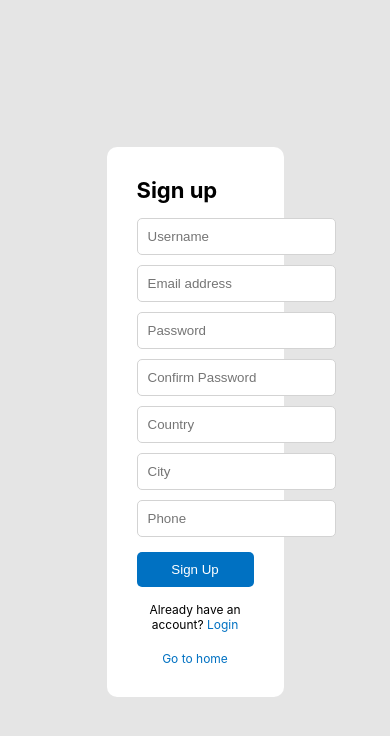
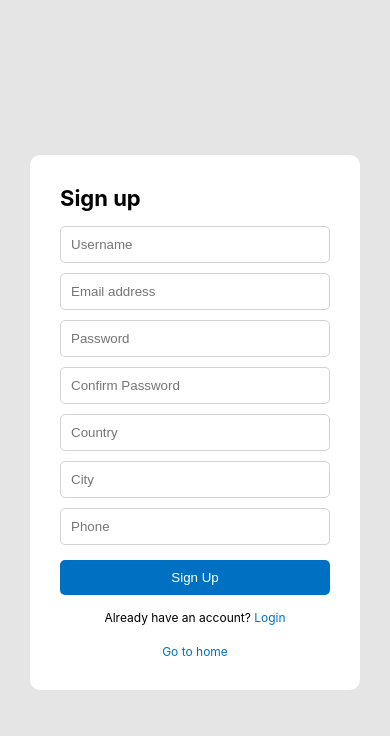
Before and after one commit to abeeb-ahmed/booky-v2, a React (Create React App) app in the folder client/: page /register in a window 390 px wide. Shown: the top 736 px of the page. Built offline with nearby package versions, Linux system fonts and the light colour scheme.

Commit message:
fix bugs

```diff
--- a/client/src/screens/hotel/Hotel.jsx
+++ b/client/src/screens/hotel/Hotel.jsx
@@ -150,7 +150,7 @@ const Hotel = () => {
                       </strong>
                       ({dayDiff} nights)
                     </span>
-                    <button conClick={handleReserve}>
+                    <button onClick={handleReserve}>
                       Reserve or Book Now!
                     </button>
                   </div>
--- a/client/src/screens/login/Login.jsx
+++ b/client/src/screens/login/Login.jsx
@@ -55,7 +55,7 @@ const Login = () => {
           <span style={{ textAlign: "center" }}>
             Dont't have an account?
             <Link to="/register" style={{ textDecoration: "none" }}>
-              <span className="secondBtn">Register</span>
+              <span className="secondBtn"> Register</span>
             </Link>
           </span>
           <Link to="/" style={{ textAlign: "center", textDecoration: "none" }}>
--- a/client/src/screens/register/Register.jsx
+++ b/client/src/screens/register/Register.jsx
@@ -13,7 +13,7 @@ const Register = () => {
   const [confirmPassword, setConfirmPassword] = useState("");
   const [country, setCountry] = useState("");
   const [city, setCity] = useState("");
-  const [phone, setPhone] = useState(null);
+  const [phone, setPhone] = useState("");
 
   // handle sign up and dispatch auth context
   const handleSignup = async (e) => {
--- a/client/src/screens/register/register.css
+++ b/client/src/screens/register/register.css
@@ -60,8 +60,14 @@
 @media screen and (max-width: 768px) {
   .registerContainer form {
     padding: 30px;
+    max-width: 100%;
+    margin: 0 30px;
   }
   .registerContainer form span {
     font-size: 12px;
   }
+
+  .registerContainer form input {
+    width: 100%;
+  }
 }
```
